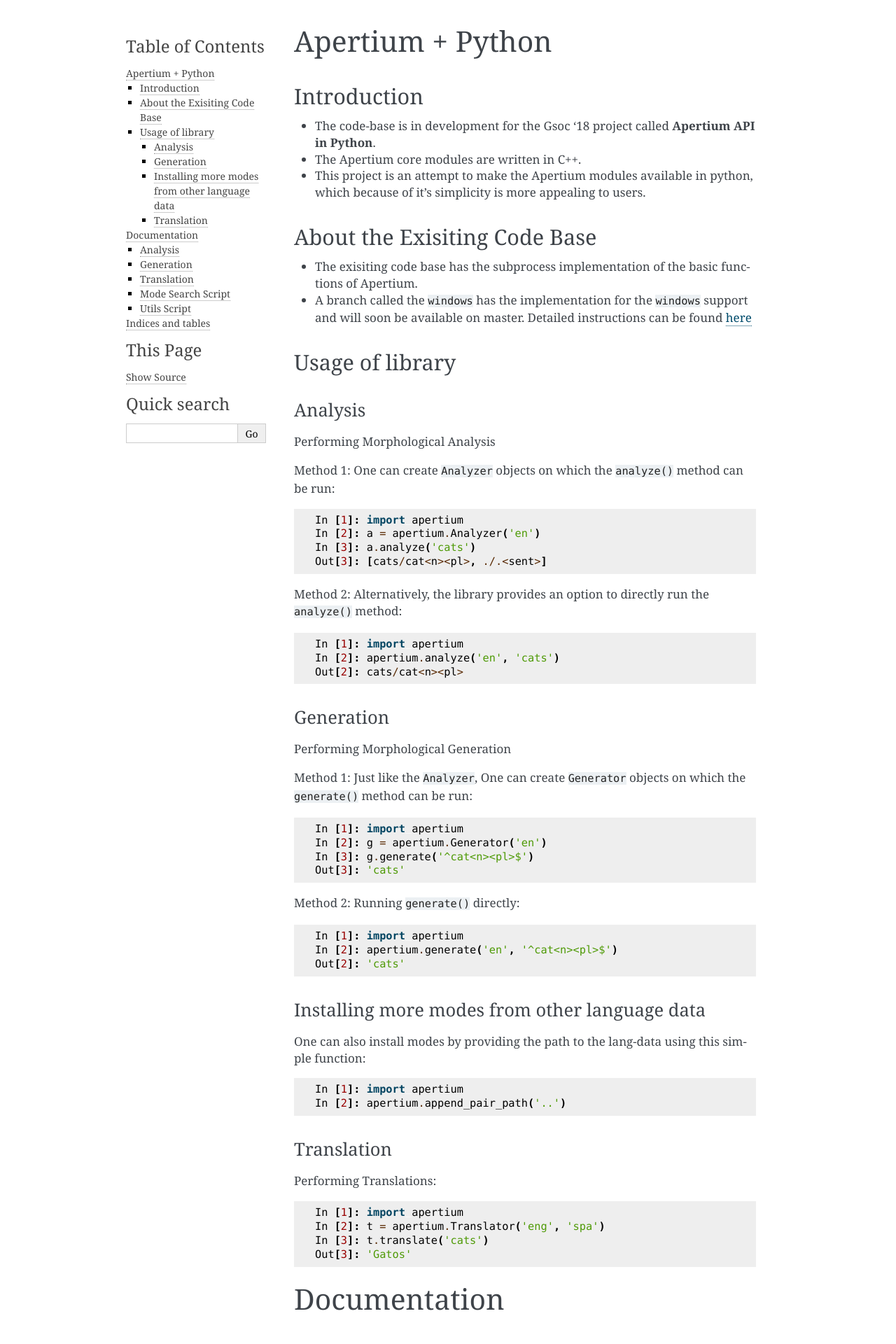
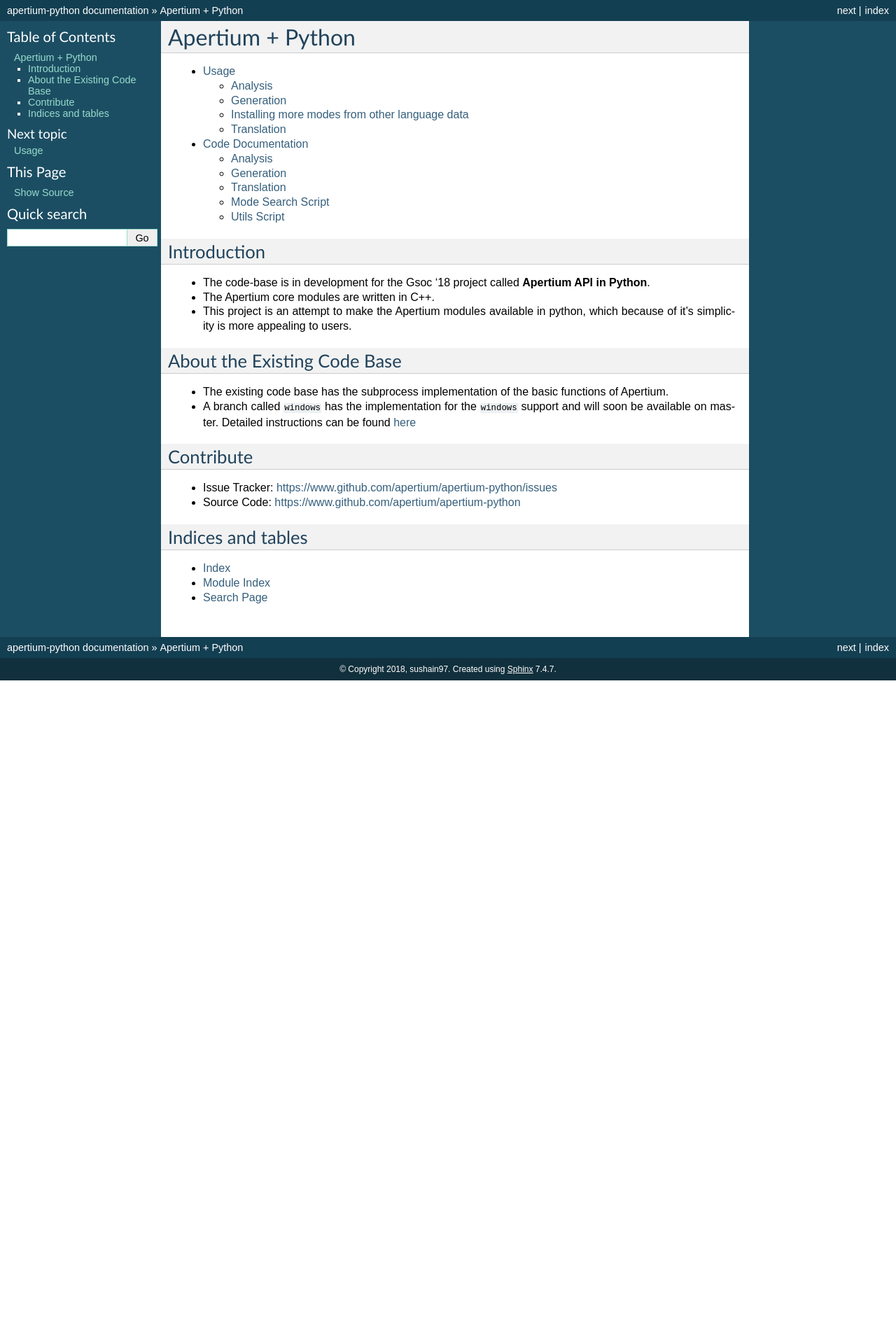
Before and after one commit to apertium/apertium-python, a Sphinx documentation site: the page built from docs/source/index.rst, in a window 1280 px wide. Shown: the top 1920 px of the page at 70% size. Built offline with Sphinx 7.4.7, drawn with Linux system fonts in a browser that asks for light colours; after the commit the page ends 972 px from its top, so only the background shows below that; some of the changed text lies outside the part shown.

Commit message:
Changed theme and moved sections to separate files

```diff
--- a/docs/source/conf.py
+++ b/docs/source/conf.py
@@ -85,7 +85,7 @@
 # The theme to use for HTML and HTML Help pages.  See the documentation for
 # a list of builtin themes.
 #
-html_theme = 'alabaster'
+html_theme = 'classic'
 
 # Theme options are theme-specific and customize the look and feel of a theme
 # further.  For a list of options available for each theme, see the
--- a/docs/source/index.rst
+++ b/docs/source/index.rst
@@ -4,6 +4,9 @@
 
 .. toctree::
    :maxdepth: 2
+
+   usage
+   documentation
 
 Introduction
 ------------
@@ -12,116 +15,20 @@
 - The Apertium core modules are written in C++.
 - This project is an attempt to make the Apertium modules available in python, which because of it's simplicity is more appealing to users.
 
-About the Exisiting Code Base
+About the Existing Code Base
 -----------------------------
 
-- The exisiting code base has the subprocess implementation of the basic functions of Apertium.
-- A branch called the ``windows`` has the implementation for the ``windows`` support and will soon be available on master. Detailed instructions can be found `here <https://gist.github.com/arghyatiger/c8aab476022158f4bdb3dbe45308cdb4/>`_
+- The existing code base has the subprocess implementation of the basic functions of Apertium.
+- A branch called ``windows`` has the implementation for the ``windows`` support and will soon be available on master. Detailed instructions can be found `here <https://gist.github.com/arghyatiger/c8aab476022158f4bdb3dbe45308cdb4/>`_
 
-Usage of library
-----------------
-
-Analysis
-^^^^^^^^
-
-Performing Morphological Analysis
-
-Method 1: One can create ``Analyzer`` objects on which the ``analyze()`` method can be run::
-
-    In [1]: import apertium
-    In [2]: a = apertium.Analyzer('en')
-    In [3]: a.analyze('cats')
-    Out[3]: [cats/cat<n><pl>, ./.<sent>]
-
-Method 2: Alternatively, the library provides an option to directly run the ``analyze()`` method::
-
-    In [1]: import apertium
-    In [2]: apertium.analyze('en', 'cats')
-    Out[2]: cats/cat<n><pl>
-
-Generation
-^^^^^^^^^^
-
-Performing Morphological Generation
-
-Method 1: Just like the ``Analyzer``, One can create ``Generator`` objects on which the ``generate()`` method can be run::
-
-    In [1]: import apertium
-    In [2]: g = apertium.Generator('en')
-    In [3]: g.generate('^cat<n><pl>$')
-    Out[3]: 'cats'
-
-Method 2: Running ``generate()`` directly::
-
-    In [1]: import apertium
-    In [2]: apertium.generate('en', '^cat<n><pl>$')
-    Out[2]: 'cats'
-
-Installing more modes from other language data
-^^^^^^^^^^^^^^^^^^^^^^^^^^^^^^^^^^^^^^^^^^^^^^
-
-One can also install modes by providing the path to the lang-data using this simple function::
-
-    In [1]: import apertium
-    In [2]: apertium.append_pair_path('..')
-
-Translation
-^^^^^^^^^^^
-
-Performing Translations::
-
-    In [1]: import apertium
-    In [2]: t = apertium.Translator('eng', 'spa')
-    In [3]: t.translate('cats')
-    Out[3]: 'Gatos'
-
-=============
-Documentation
-=============
-
-Analysis
---------
-
-.. automodule:: apertium.analysis
-    :members:
-    :undoc-members:
-    :private-members:
-
-Generation
+Contribute
 ----------
 
-.. automodule:: apertium.generation
-    :members:
-    :undoc-members:
-    :private-members:
+- Issue Tracker: https://www.github.com/apertium/apertium-python/issues
+- Source Code: https://www.github.com/apertium/apertium-python
 
-Translation
------------
-
-.. automodule:: apertium.translation
-    :members:
-    :undoc-members:
-    :private-members:
-
-Mode Search Script
+Indices and tables
 ------------------
-
-.. automodule:: apertium.mode_search
-    :members:
-    :undoc-members:
-    :private-members:
-
-Utils Script
-------------
-
-.. automodule:: apertium.utils
-    :members:
-    :undoc-members:
-    :private-members:
-
-==================
-Indices and tables
-==================
 
 * :ref:`genindex`
 * :ref:`modindex`
--- a/requirements.txt
+++ b/requirements.txt
@@ -1 +1 @@
-apertium-streamparser==5.0.1
+apertium-streamparser==5.0.2
```
Also changed, not shown: docs/source/documentation.rst (added, +43 -0 lines), docs/source/usage.rst (added, +57 -0 lines).
